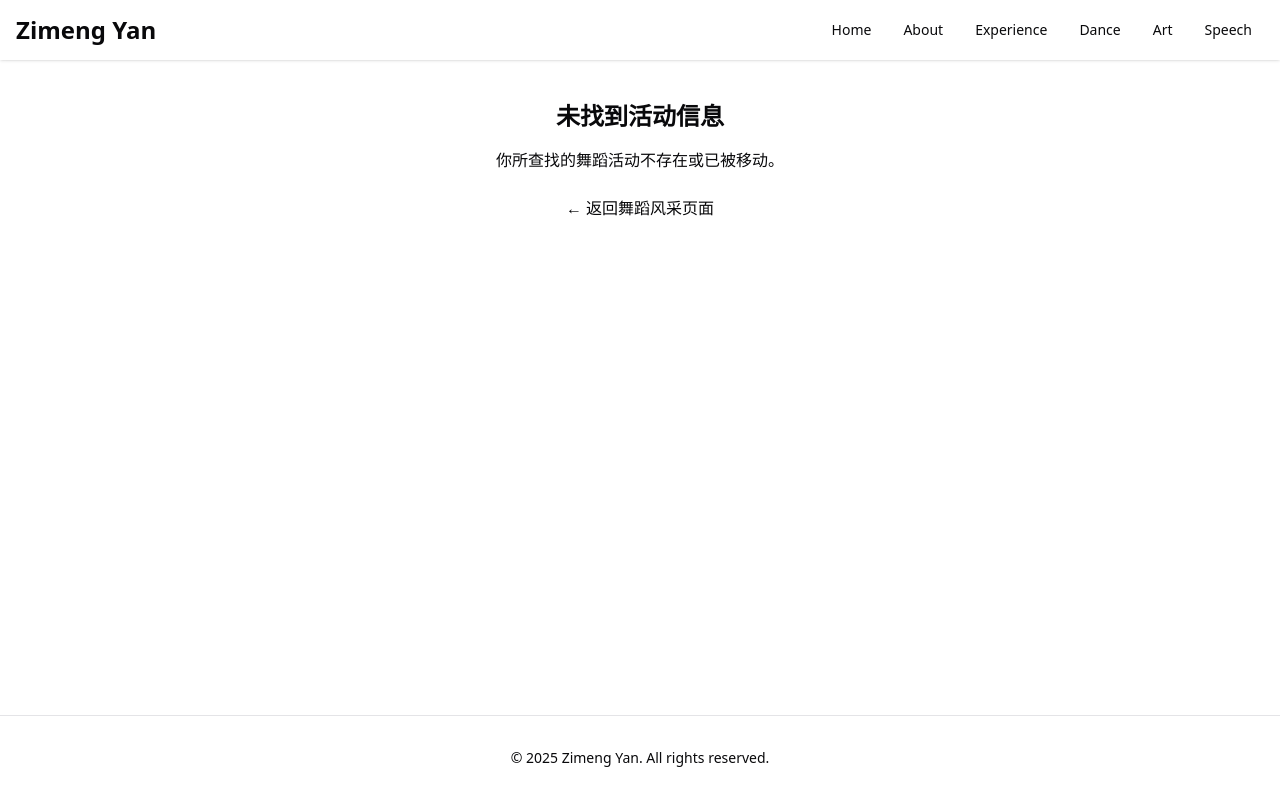
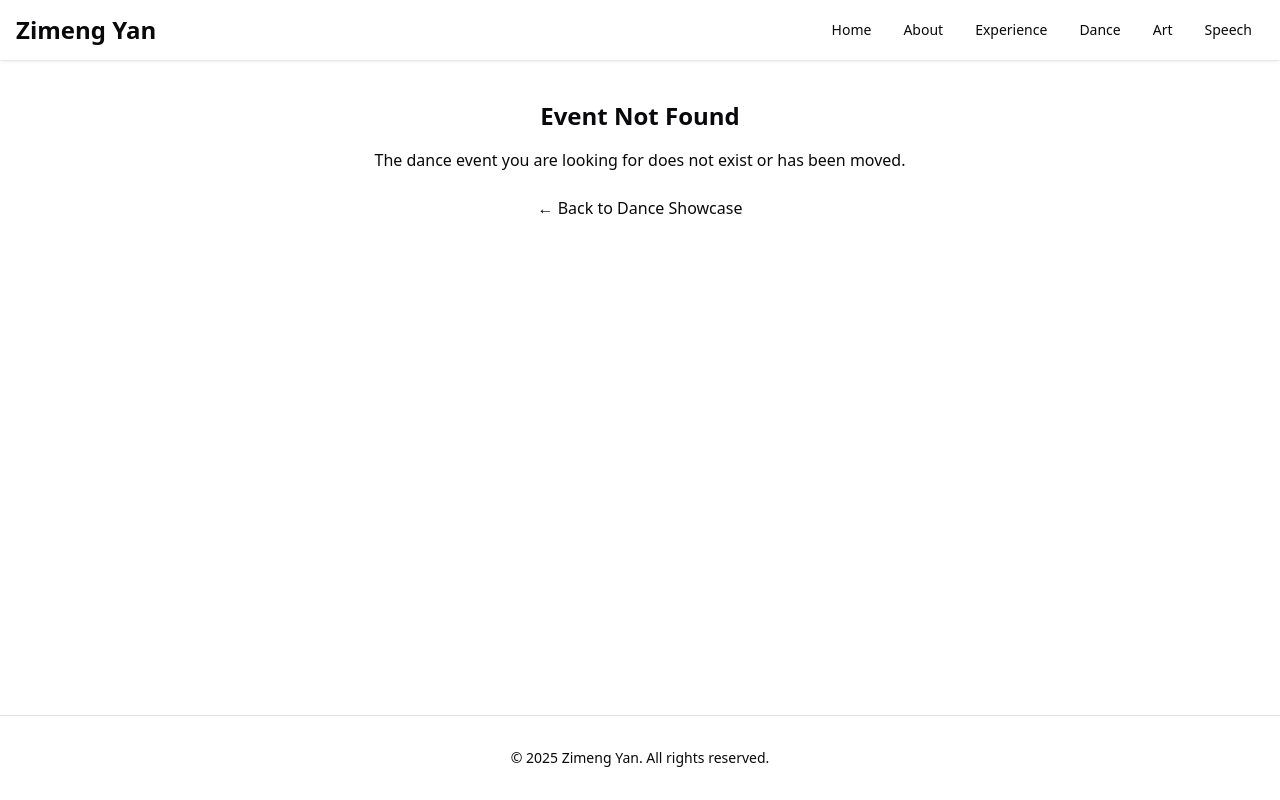
Before and after one commit to ninachenqm/amy-portfolio, a React (Vite) app: page /dance/events/1 in a window 1280 px wide. Built offline with nearby package versions, Linux system fonts and the light colour scheme.

Commit message:
changed all chinese on Dance page to Eng

```diff
--- a/src/pages/DanceEventDetailPage.jsx
+++ b/src/pages/DanceEventDetailPage.jsx
@@ -55,12 +55,12 @@ function DanceEventDetailPage() {
   if (!event) {
     return (
       <div className="container mx-auto px-4 py-10 text-center">
-        <h2 className="text-2xl font-semibold text-destructive">未找到活动信息</h2>
+        <h2 className="text-2xl font-semibold text-destructive"> Event Not Found</h2>
         <p className="mt-4 text-muted-foreground">
-          你所查找的舞蹈活动不存在或已被移动。
+        The dance event you are looking for does not exist or has been moved.
         </p>
         <Link to="/dance" className="mt-6 inline-block text-primary hover:underline">
-          &larr; 返回舞蹈风采页面
+          &larr;  Back to Dance Showcase
         </Link>
       </div>
     );
@@ -84,10 +84,10 @@ function DanceEventDetailPage() {
             {/* 如果不使用插件，可以直接用 aspect-[1/1] 或 aspect-square (Tailwind v3.0+) */}
             <img
               src={imgSrc}
-              alt={`${event.title} - 照片 ${index + 1}`}
+              alt={`${event.title} - Image${index + 1}`}
               className="w-full h-full object-cover cursor-pointer"
               onClick={() => setSelectedImg(imgSrc)}
-              onError={(e) => { e.currentTarget.src = 'https://placehold.co/600x400/7f1d1d/fecaca?text=图片加载失败'; e.currentTarget.alt = '图片加载失败'; }}
+              onError={(e) => { e.currentTarget.src = 'https://placehold.co/600x400/7f1d1d/fecaca?text=Image failed to load'; e.currentTarget.alt = 'Image failed to load'; }}
             />
           </div>
         ))}
@@ -118,7 +118,7 @@ function DanceEventDetailPage() {
           to="/dance"
           className="inline-flex items-center justify-center rounded-md bg-primary px-6 py-2.5 text-sm font-medium text-primary-foreground shadow-sm transition-colors hover:bg-primary/90 focus-visible:outline-none focus-visible:ring-2 focus-visible:ring-ring focus-visible:ring-offset-2"
         >
-          &larr; 返回所有舞蹈活动
+          &larr; Back to All Dance Events
         </Link>
       </div>
     </div>
--- a/src/pages/DanceGalleryPage.jsx
+++ b/src/pages/DanceGalleryPage.jsx
@@ -13,10 +13,10 @@ function DanceGalleryPage() {
     <div className="container mx-auto px-4 py-8 md:py-12">
       <div className="text-center mb-10 md:mb-16">
         <h1 className="text-4xl sm:text-5xl font-bold tracking-tight text-primary gradient-text animate-in" style={{ animationDelay: '0.2s' }}>
-          舞蹈风采
+        Dance Showcase
         </h1>
         <p className="mt-4 text-lg text-muted-foreground max-w-xl mx-auto animate-in" style={{ animationDelay: '0.4s' }}>
-          这里记录了每一次精彩的舞蹈瞬间和表演。点击卡片查看更多活动照片。
+        Capturing every amazing dance moment. Click a card to see more photos.
         </p>
 
         <ul className="mt-6 text-lg text-muted-foreground space-y-2 text-left max-w-md mx-auto list-disc list-inside">
```
